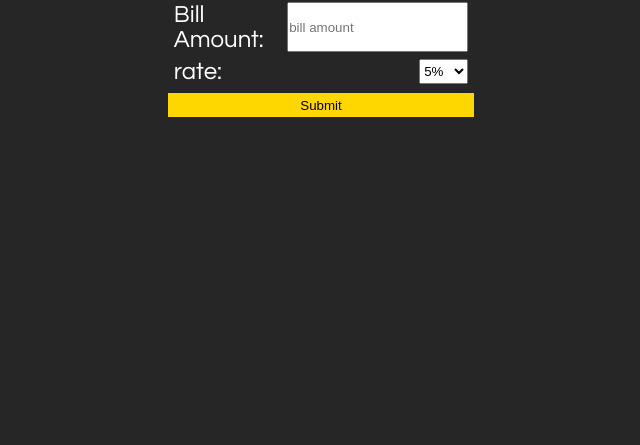
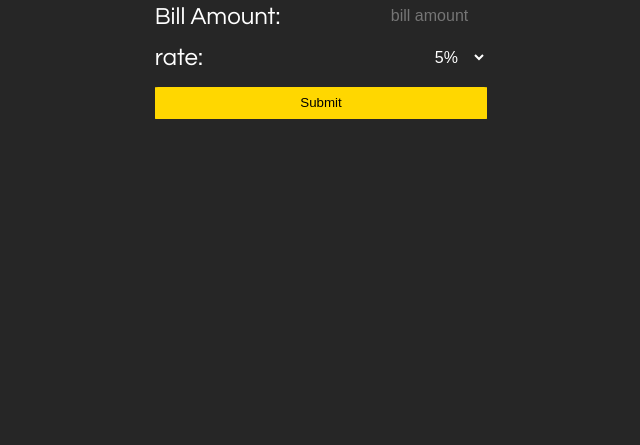
Before and after one commit to Germs31/tip-calc, a plain HTML site: page index.html in a window 1280 px wide. Shown: the part 355-800 px from the top of the page, without its empty margins (319-959 px from the left). Drawn offline with Linux system fonts and the light colour scheme.

Commit message:
button transition and input styled

```diff
--- a/style.css
+++ b/style.css
@@ -13,9 +13,17 @@ body{
 
 button{
     width: 100%;
-    height: 1.5rem;
+    height: 2rem;
     border: none;
     background: gold;
+    border-radius: 1%;
+    transition: background 0.5s ease;
+}
+
+button:hover{
+    cursor: pointer;
+    background: #262626;
+    color: gold;
 }
 
 .heading{
@@ -26,13 +34,30 @@ button{
 .bill{
     display: flex;
     justify-content: space-between;
-    margin: 2%;
+    margin: 5% auto;
 }
 
 .rate{
     display: flex;
     justify-content: space-between;
-    margin: 2%;
+    margin: 5% auto;
+}
+
+input{
+    color:#fff;
+    border: none;
+    padding: 1%;
+    width: 30%;
+    background: transparent;
+    font-size: 1rem;
+}
+
+select{
+    border: none;
+    width: 17%;
+    background: transparent;
+    font-size: 1rem;
+    color: #fff;
 }
 
 .tip-calculator{
```
